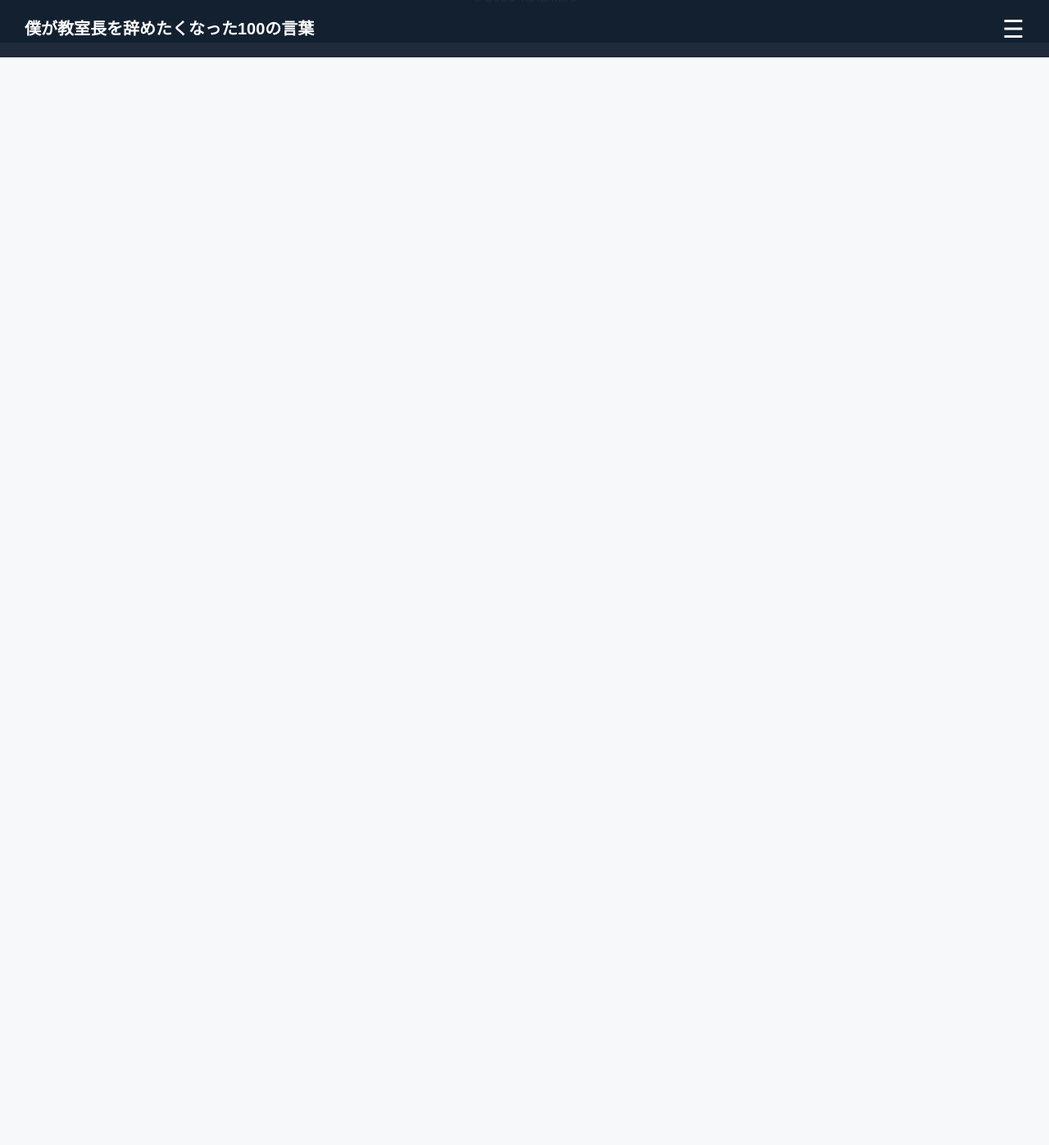
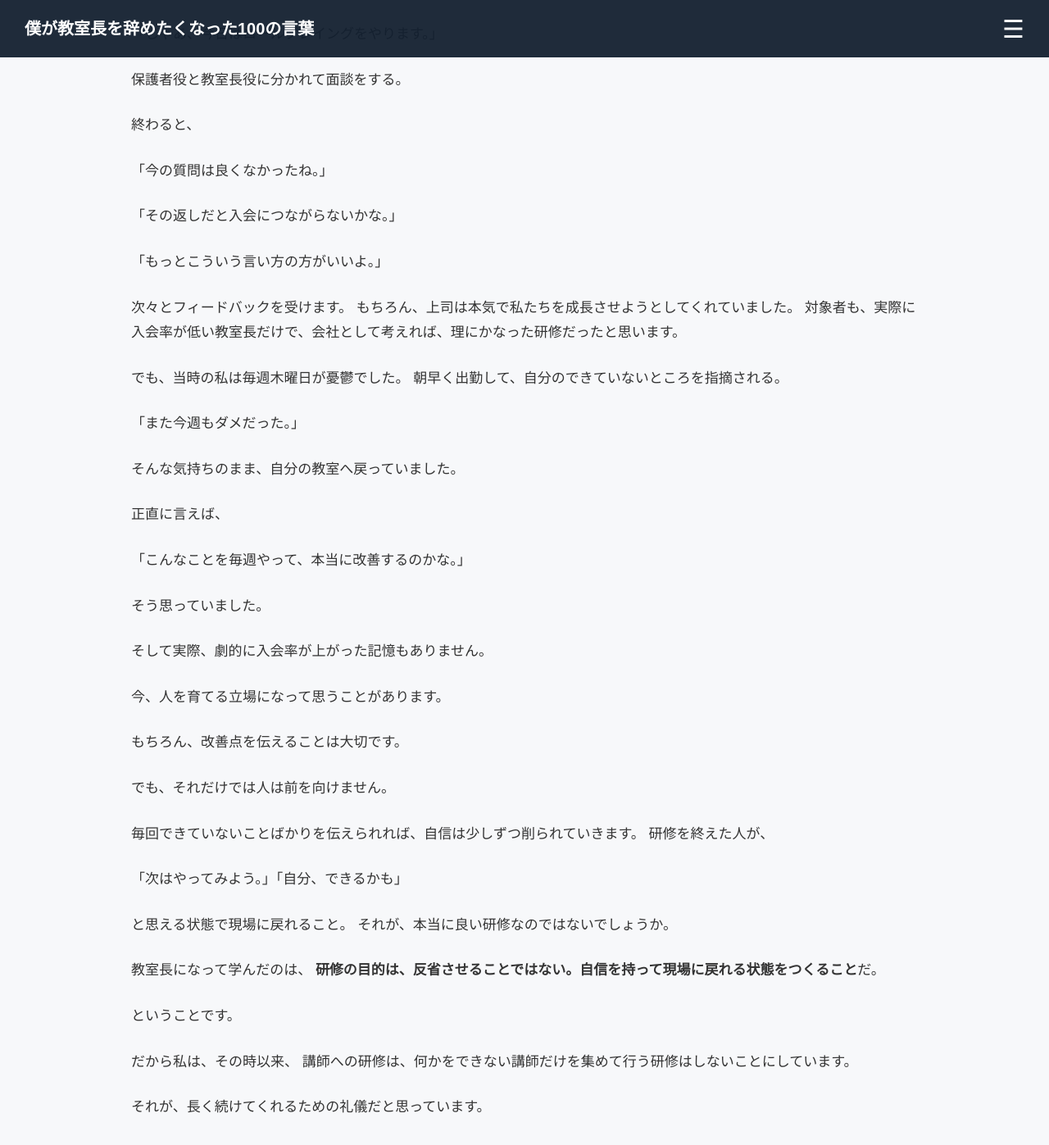
Before and after one commit to tanamaru8/100-kotoba, a Jekyll site: the page built from _kotoba/003-nyukai-ritsu.md, in a window 1280 px wide and 1400 px high, scrolled down 1098 px. Shown: the top 1397 px of the window at 82% size. Built offline with Jekyll 4.4.1, drawn with Linux system fonts in a browser that asks for light colours; some of the changed text lies outside the part shown.

Commit message:
Update title and content of 003-nyukai-ritsu.md

```diff
--- a/_kotoba/003-nyukai-ritsu.md
+++ b/_kotoba/003-nyukai-ritsu.md
@@ -1,11 +1,75 @@
 ---
 number: 3
 permalink: /003/
-title: "上司「入会率低いから研修をやろう」"
+title: "上司「キミ入会率低いから、毎週木曜日早出で面談研修ね」"
 summary: "本当に原因は面談スキルだったのか。"
 tags: [上司系]
 # image: /assets/images/kotoba/003.jpg
 ---
 
-（サンプル本文。番号が一番大きいため、「次の話」は表示されず
-「前の話」だけが表示されるはずです。）
+教室長になって数年。
+
+私は入会面談が苦手でした。
+
+実際、入会率も低く、エリアマネージャーから呼び出し。
+
+「毎週木曜日、入面研修をやろうと思います。あなたには参加してもらいます。」
+
+毎週の朝10時、残業です。憂鬱な朝です。
+
+実際に入会率の低い教室長だけが集められ、面談研修が始まります。
+
+「じゃあ、今日はロールプレイングをやります。」
+
+保護者役と教室長役に分かれて面談をする。
+
+終わると、
+
+「今の質問は良くなかったね。」
+
+「その返しだと入会につながらないかな。」
+
+「もっとこういう言い方の方がいいよ。」
+
+次々とフィードバックを受けます。
+もちろん、上司は本気で私たちを成長させようとしてくれていました。
+対象者も、実際に入会率が低い教室長だけで、会社として考えれば、理にかなった研修だったと思います。
+
+でも、当時の私は毎週木曜日が憂鬱でした。
+朝早く出勤して、自分のできていないところを指摘される。
+
+「また今週もダメだった。」
+
+そんな気持ちのまま、自分の教室へ戻っていました。
+
+正直に言えば、
+
+「こんなことを毎週やって、本当に改善するのかな。」
+
+そう思っていました。
+
+そして実際、劇的に入会率が上がった記憶もありません。
+
+今、人を育てる立場になって思うことがあります。
+
+もちろん、改善点を伝えることは大切です。
+
+でも、それだけでは人は前を向けません。
+
+毎回できていないことばかりを伝えられれば、自信は少しずつ削られていきます。
+研修を終えた人が、
+
+「次はやってみよう。」「自分、できるかも」
+
+と思える状態で現場に戻れること。
+それが、本当に良い研修なのではないでしょうか。
+
+教室長になって学んだのは、
+**研修の目的は、反省させることではない。自信を持って現場に戻れる状態をつくること**だ。
+
+ということです。
+
+だから私は、その時以来、
+講師への研修は、何かをできない講師だけを集めて行う研修はしないことにしています。
+
+それが、長く続けてくれるための礼儀だと思っています。
```
